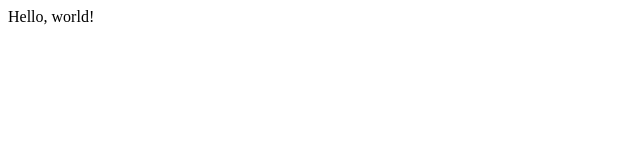
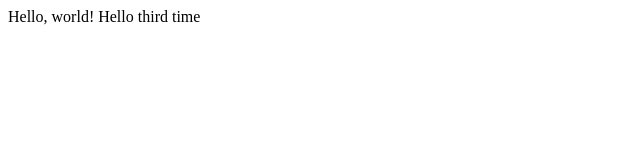
Before and after one commit to abigailzeke/harvardweb2, a plain HTML site: page hello.html in a window 1280 px wide. Shown: the whole page, without its empty margins (0-640 px from the left). Drawn offline with Linux system fonts and the light colour scheme.

Commit message:
add third change

```diff
--- a/hello.html
+++ b/hello.html
@@ -5,6 +5,6 @@
     <title>Not My Webpage!</title>
   </head>
   <body>
-    Hello, world!
+    Hello, world! Hello third time
   </body>
 </html>
```
